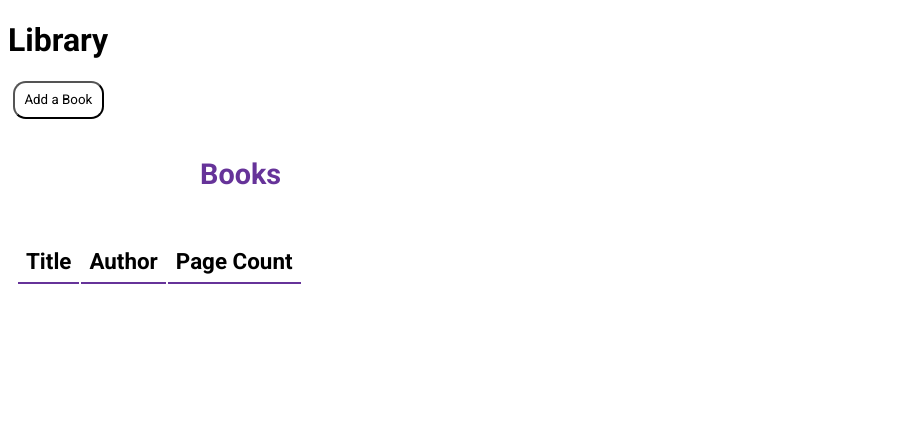
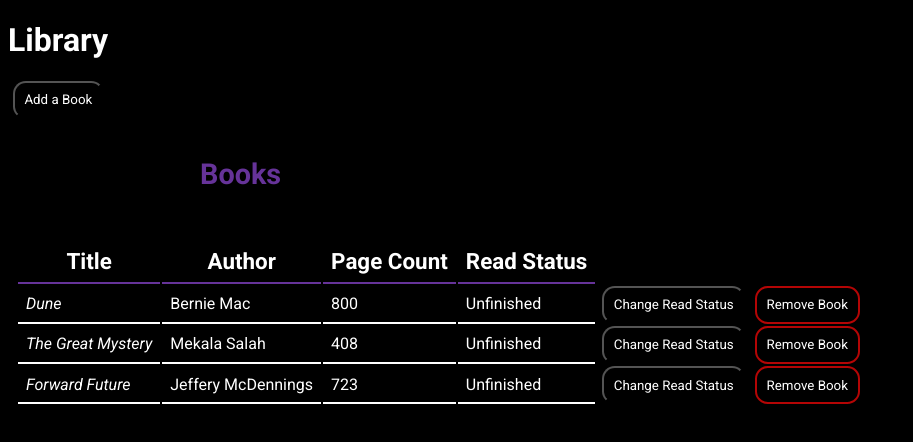
Before and after one commit to AkielStew09/Library, a plain HTML site: page index.html in a window 1280 px wide. Shown: the whole page, without its empty margins (0-913 px from the left). Drawn offline with Linux system fonts and the light colour scheme.

Commit message:
I finally got the change read status button working. The effect was happening but not being reflected visually in the table because of my allShown boolean. I had kinda forgotten about it and forgot to set it to false everytime I did something relevent that should cause the table to be re-displayed. I feel like I'm done

```diff
--- a/index.html
+++ b/index.html
@@ -32,6 +32,7 @@
         <th>Title</th>
         <th>Author</th>
         <th>Page Count</th>
+        <th>Read Status</th>
       </tr>
     </table>
   </body>
--- a/script.js
+++ b/script.js
@@ -7,6 +7,14 @@ function Book(title, author, noOfPages) {
   this.author = author;
   this.noOfPages = noOfPages;
   this.id = crypto.randomUUID();
+  this.readStatus = false;
+}
+
+
+Book.prototype.changeRead = function(){
+  this.readStatus = this.readStatus? false: true;
+  allShown = false;
+  displayBooks(myLibrary);
 }
 
 //The addBook function calls the Book constructor with params, then
@@ -48,7 +56,7 @@ function removeBook(event) {
     }
   }
 
-  // displayBooks(myLibrary);
+  //Pop up then remove the book's row from the display
   alert(`The book "${delTitle}" has been removed!!`);
   bookRow.remove();
 }
@@ -56,6 +64,7 @@ function removeBook(event) {
 //This is the function for displaying the books in my library.
 function displayBooks(myLibrary) {
   //if all books have been shown then drop the function
+  //this made sense when it was attached to a button
   if (allShown) return;
 
   //clear list if there's already a list
@@ -72,26 +81,35 @@ function displayBooks(myLibrary) {
     row.classList.add("bookRow");
     row.setAttribute("data-id", book.id);
 
-    //Create cells for each property of the book
+    //Create td cells for each property of the book, then the buttons
     let title = document.createElement("td");
     let author = document.createElement("td");
     let noOfPages = document.createElement("td");
+    let readStatus = document.createElement("td");
     let delBtn = document.createElement("button");
+    let changeBtn = document.createElement("button");
 
+    //edit the buttons
+    changeBtn.addEventListener("click", changeBtnFunc);
     delBtn.addEventListener("click", removeBook);
+    delBtn.classList.add("removeBook");
 
     //Fill the cells with the info from the object
     title.textContent = book.title;
     title.style.fontStyle = "italic";
 
+    readStatus.textContent = book.readStatus? "Finished": "Unfinished";
     author.textContent = book.author;
     noOfPages.textContent = book.noOfPages;
     delBtn.textContent = "Remove Book";
+    changeBtn.textContent = "Change Read Status";
 
     //add to display, by adding cells to the row and the row to the table
     row.appendChild(title);
     row.appendChild(author);
     row.appendChild(noOfPages);
+    row.appendChild(readStatus);
+    row.appendChild(changeBtn);
     row.appendChild(delBtn);
     bookTable.appendChild(row);
   }
@@ -122,8 +140,16 @@ document.querySelector("#cancelBtn").addEventListener("click", () => {
 saveBookBtn = document.querySelector("#saveBook");
 saveBookBtn.addEventListener("click", saveBook);
 
-Book.prototype.changeRead = function(){
-  this.
+//The function for changing a book's status
+function changeBtnFunc(event){
+  let _row = event.target.parentElement;
+  let _book = null;
+  for(let i = 0; i < myLibrary.length; i++){
+    if(myLibrary[i].id === _row.dataset.id){
+      _book = myLibrary[i];
+    }
+  }
+  _book.changeRead();
 }
 
 //Display books on page load
--- a/styles.css
+++ b/styles.css
@@ -3,6 +3,10 @@
 *::after {
   font-family: "Roboto", sans-serif;
   /* weight: from 100 to 900 */
+  color: white;
+}
+body{
+    background-color: black;
 }
 .hidden{
     display: none;
@@ -18,7 +22,7 @@ h4{
     margin-left: 12rem;
 }
 td{
-    border-bottom: 2px solid black;
+    border-bottom: 2px solid white;
 }
 th{
     border-bottom: 2px solid rebeccapurple;
@@ -32,6 +36,6 @@ button{
     margin: 0 0.3rem;
     cursor: pointer;
 }
-#showBooks{
-    border: 2px solid orange;
+.removeBook{
+    border: 2px solid rgb(180, 5, 5);
 }
```
